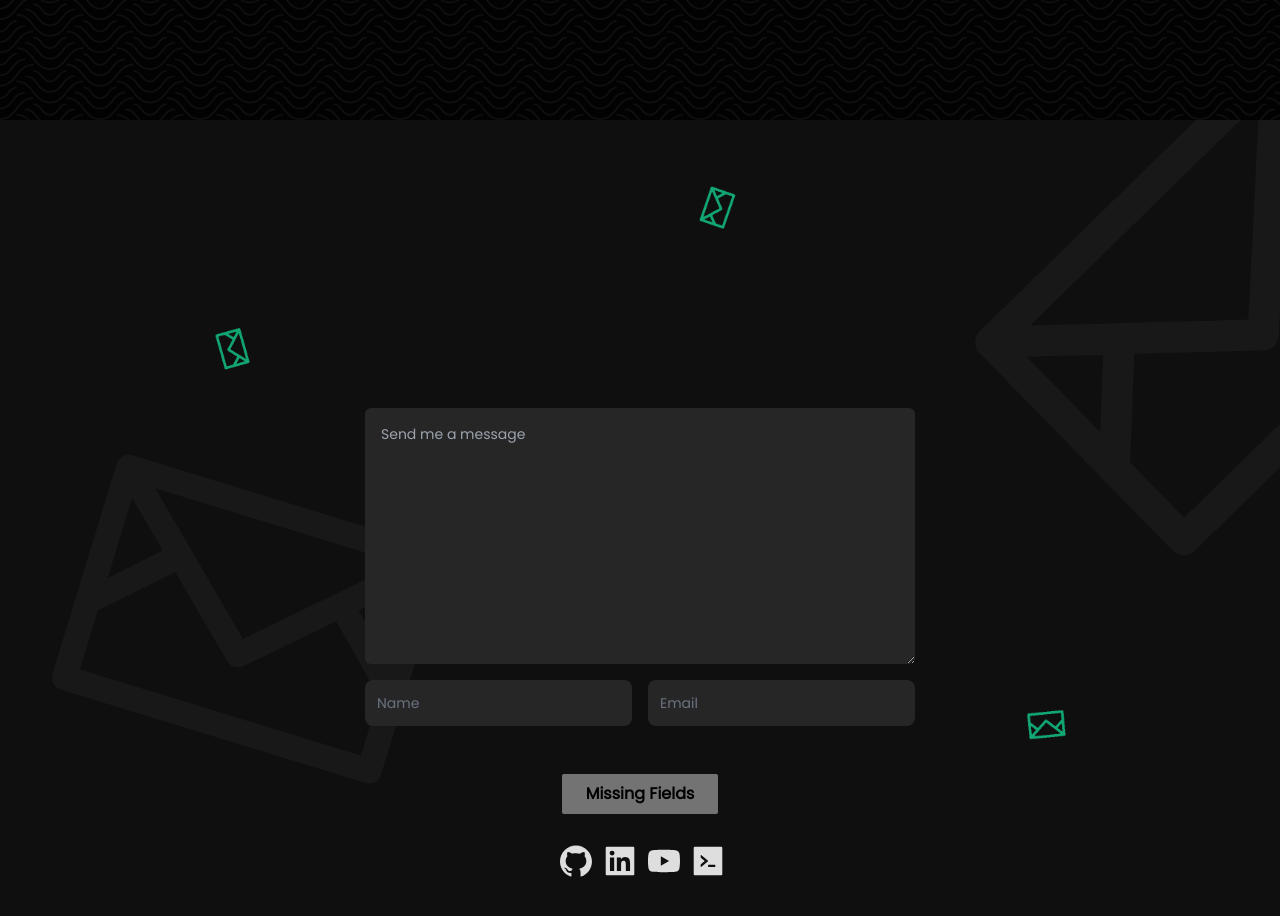
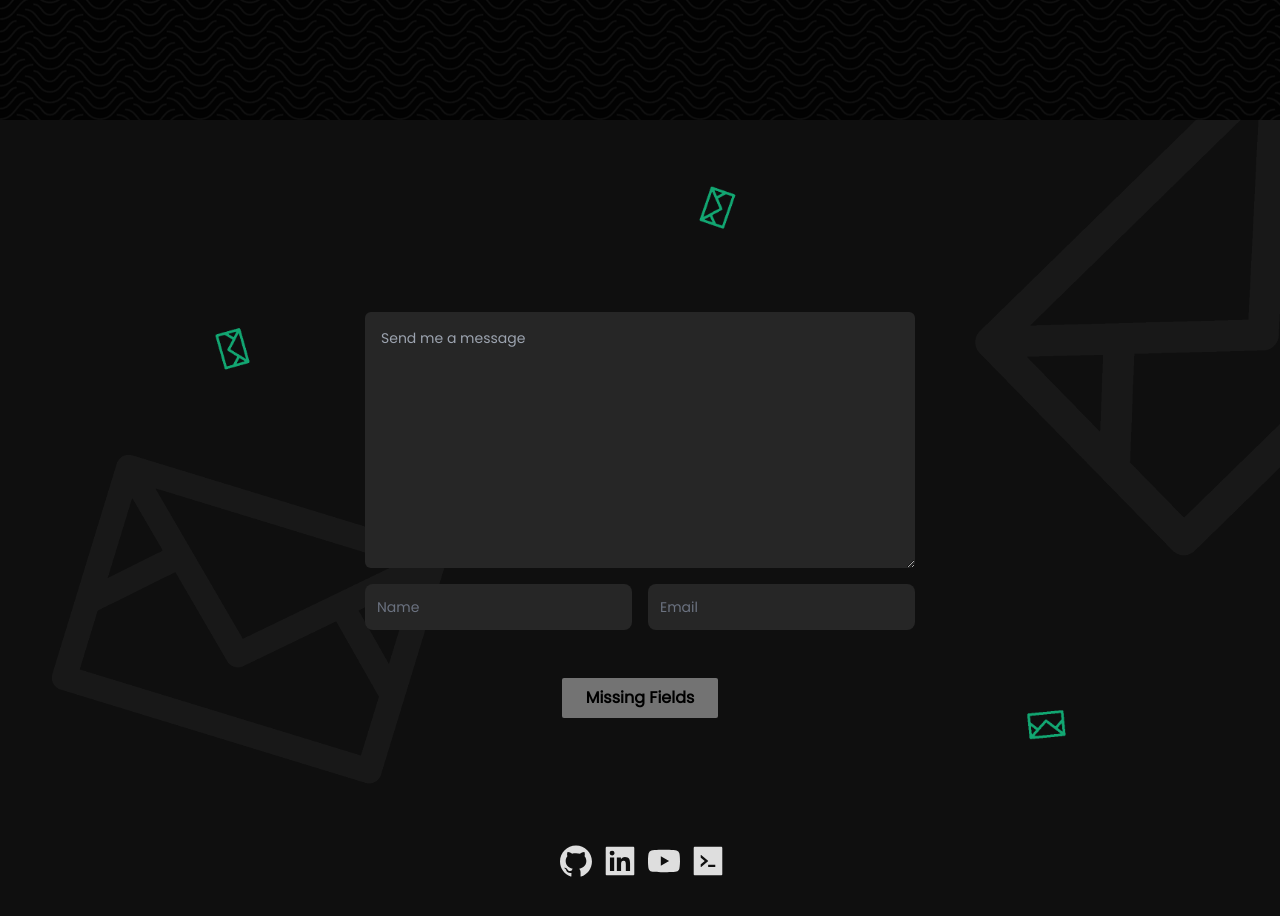
Before and after one commit to JusticeMatthew/nextportfolio, a Next.js app: page / in a window 1280 px wide. Shown: the part 2280-3196 px from the top of the page. Built offline with nearby package versions, Linux system fonts and the light colour scheme.

Commit message:
fixed social links

```diff
--- a/containers/Contact.jsx
+++ b/containers/Contact.jsx
@@ -72,11 +72,11 @@ const Contact = () => {
   return (
     <div
       id="contact"
-      className="w-full h-screen flex justify-center items-center flex-col"
+      className="container mx-auto w-full h-screen flex items-center flex-col"
     >
       <div className="absolute w-full h-full bg-contact bg-cover opacity-[0.04]" />
       <div className="absolute w-full h-full bg-contactSmall bg-cover opacity-75" />
-      <div className="lg:w-[550px] md:w-1/2 w-3/4 h-80 sm:mt-72 mt-60 z-[2]">
+      <div className="lg:w-[550px] md:w-1/2 w-3/4 mt-48 z-[2] flex flex-col items-center justify-between h-full">
         <motion.form
           whileInView={{ opacity: [0, 1] }}
           transition={{ duration: 0.5 }}
@@ -153,8 +153,7 @@ const Contact = () => {
             </motion.button>
           </div>
         </motion.form>
-      </div>
-      <div className="mt-auto sm:mb-10 mb-5 z-50 opacity-90 flex">
+        <div className="sm:mb-10 mb-5 opacity-90 flex">
           <a
             href="https://github.com/JusticeMatthew"
             target="_blank"
@@ -201,6 +200,7 @@ const Contact = () => {
             </div>
           </a>
         </div>
+      </div>
       <div className="w-full h-[80vh] absolute flex justify-center">
         <AnimatePresence>
           {success && (
```
Lines whose indentation alone changed are shown as unchanged.
